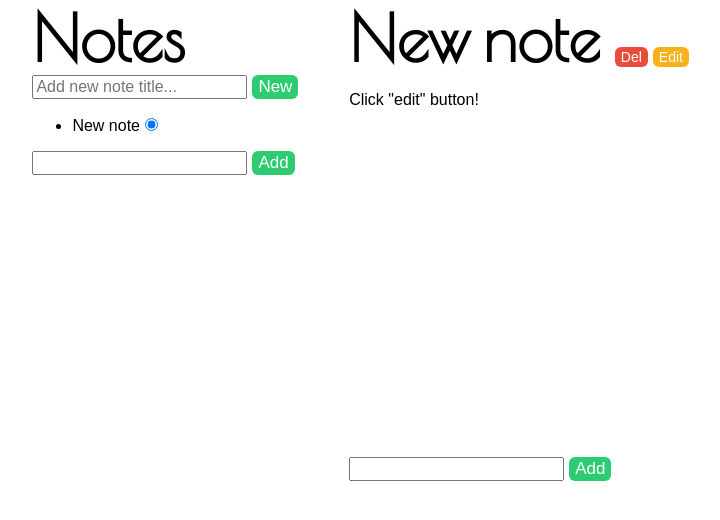
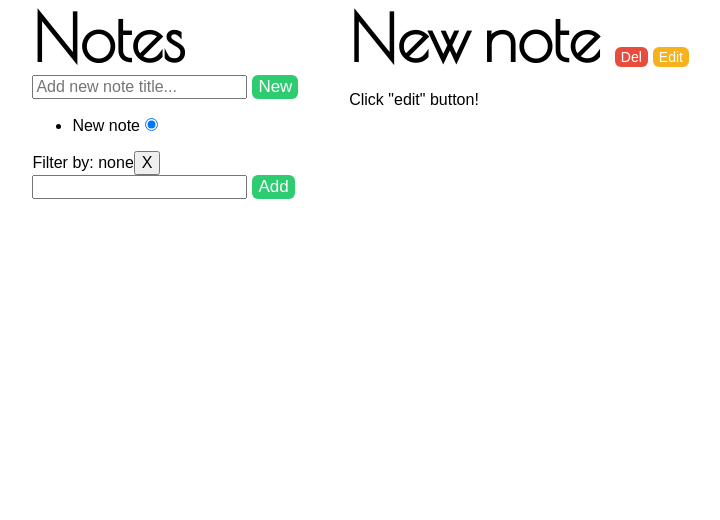
Before and after one commit to AntonySawyer/text-editor, a React (Create React App) app: page / in a window 1280 px wide. Shown: the top 520 px of the page, without its empty margins (46-766 px from the left). Built offline with nearby package versions, Linux system fonts and the light colour scheme.

Commit message:
feat: added filter logic

```diff
--- a/src/App.js
+++ b/src/App.js
@@ -17,7 +17,8 @@ class App extends React.Component {
     this.state = {
       activeNote: StorageWorker.firstId('notes'),
       tags: StorageWorker.getData('tags'),
-      notes: StorageWorker.getData('notes')
+      notes: StorageWorker.getData('notes'),
+      filterEnabled: ''
     }
   }
 
@@ -72,6 +73,28 @@ class App extends React.Component {
     this.reReadStorage();
   }
 
+  filter = (id) => {
+    if (id === null) {
+      this.reReadStorage();
+      return;
+    }
+    const notes = StorageWorker.getData('notes');
+    const tags = StorageWorker.getData('tags');
+    const filteredNotes = {};
+    for (const noteId in notes) {
+      if (notes[noteId].tags.split(',').includes(tags[id])) {
+        filteredNotes[noteId] = notes[noteId];
+      }
+    }
+    if (Object.keys(filteredNotes).length !== 0) {
+      this.setState({ activeNote: Object.keys(filteredNotes)[0],
+        notes: filteredNotes,
+        filterEnabled: tags[id] });
+    } else {
+      this.deleteData('tags', id);
+    }
+  }
+
   render() {
     const { activeNote, tags, notes } = this.state;
     return (
@@ -84,6 +107,8 @@ class App extends React.Component {
         deleteData={this.deleteData }
         saveData={ this.saveData }
         newNote={ this.newNote }
+        filter={ this.filter }
+        filterEnabled={ this.state.filterEnabled }
       />
       <NotesViewer
         note={ notes[this.state.activeNote] }
@@ -92,6 +117,7 @@ class App extends React.Component {
         saveData={ this.saveData }
         deleteData={ this.deleteData }
         autoTagCreate={ this.autoTagCreate }
+        filter={this.filter}
       />
     </div>
     )
--- a/src/components/NotesList/NotesList.js
+++ b/src/components/NotesList/NotesList.js
@@ -5,7 +5,7 @@ import './NotesList.scss';
 
 
 
-export default ({ activeNote, notes, tags, onChange, deleteData, saveData, newNote }) => {
+export default ({ activeNote, notes, tags, onChange, deleteData, saveData, newNote, filter, filterEnabled }) => {
   const NotesTitles = [];
   Object.keys(notes).forEach((id, index) => {
     NotesTitles.push(<li key={id}>
@@ -23,7 +23,9 @@ export default ({ activeNote, notes, tags, onChange, deleteData, saveData, newNo
       <ul>
         { NotesTitles }
       </ul>
-      <TagCloud tags={tags} deleteData={ deleteData } saveData={ saveData } />
+      <span>Filter by: { filterEnabled || 'none' }</span>
+      <button onClick={() => filter(null)}>X</button>
+      <TagCloud tags={tags} deleteData={deleteData} saveData={saveData} addNew={true} filter={filter} />
     </div>
   )
 }
--- a/src/components/NotesViewer/NotesViewer.js
+++ b/src/components/NotesViewer/NotesViewer.js
@@ -50,7 +50,7 @@ export default class NotesViewer extends React.Component {
   }
 
   render() {
-    const { note, tags, editNote, saveData, deleteData } = this.props;
+    const { note, tags, editNote, saveData, deleteData, filter } = this.props;
 
     return (
       <div className="notes-viewer">
@@ -63,7 +63,7 @@ export default class NotesViewer extends React.Component {
         <p className="textArea" id="noteText" contentEditable={false}
           onKeyUp={this.handleChange} name="text">{this.props.note.text}</p>
         <div id="noteTags">
-          <TagCloud tags={tags} />
+          <TagCloud tags={tags} addNew={false} filter={filter} />
         </div>
       </div>
   )}
--- a/src/components/Tag/Tag.js
+++ b/src/components/Tag/Tag.js
@@ -1,10 +1,10 @@
 import React from 'react';
 import './Tag.scss';
 
-export default ({ title, deleteData }) => {
+export default ({ title, deleteData, filter }) => {
   return (
     <div className="tag-wrapper">
-      <span>{ title }</span>
+      <span onClick={ filter }>{ title }</span>
       <button className="btn btn-red" onClick={ deleteData }>del</button>
     </div>
   )
--- a/src/components/TagCloud/TagCloud.js
+++ b/src/components/TagCloud/TagCloud.js
@@ -3,15 +3,16 @@ import React from 'react';
 import Tag from '../Tag';
 import './TagCloud.scss';
 
-export default ({ tags, deleteData, saveData }) => {
+export default ({ tags, deleteData, saveData, addNew, filter }) => {
   const TagsElements = [];
   Object.keys(tags).forEach(id => {
-    TagsElements.push(<Tag key={id} title={tags[id]} deleteData={() => deleteData('tags', id) } />);
+    TagsElements.push(<Tag key={id} title={tags[id]} filter={() => filter(id)}
+                          deleteData={() => deleteData('tags', id) } />);
   });
   return (
     <div className="tag-cloud">
-      <input type="text" id="newTadName" />
-      <button className="btn btn-green" onClick={() => saveData('tags') }>Add</button>
+      {addNew && <input type="text" id="newTadName" /> }
+      {addNew && <button className="btn btn-green" onClick={() => saveData('tags')}>Add</button> }
       <div>
         {TagsElements}
       </div>
--- a/src/utils/domWorker.js
+++ b/src/utils/domWorker.js
@@ -22,7 +22,6 @@ export function editEnd() {
 
 export function clearAllInputs() {
   document.querySelector('.textArea').innerHTML = '';
-  document.getElementById('editNoteTitle').value = '';
 }
 
 export function focusAtEnd(el) {
```
